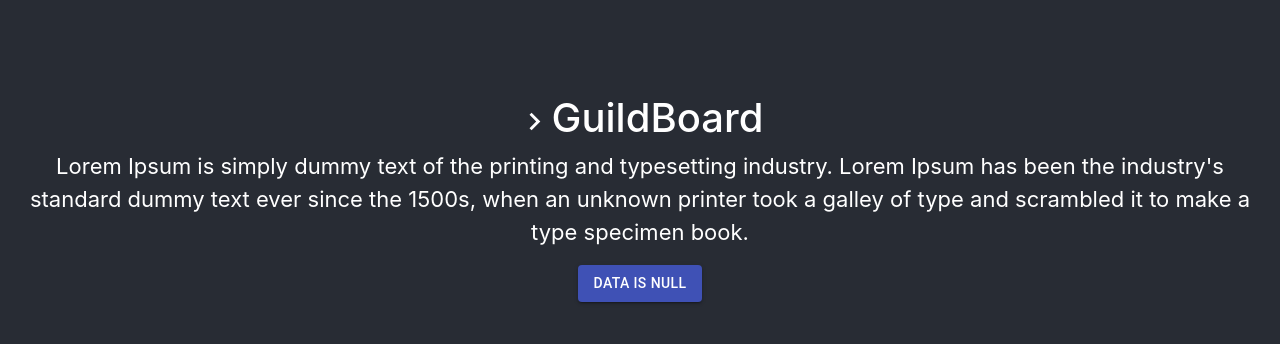
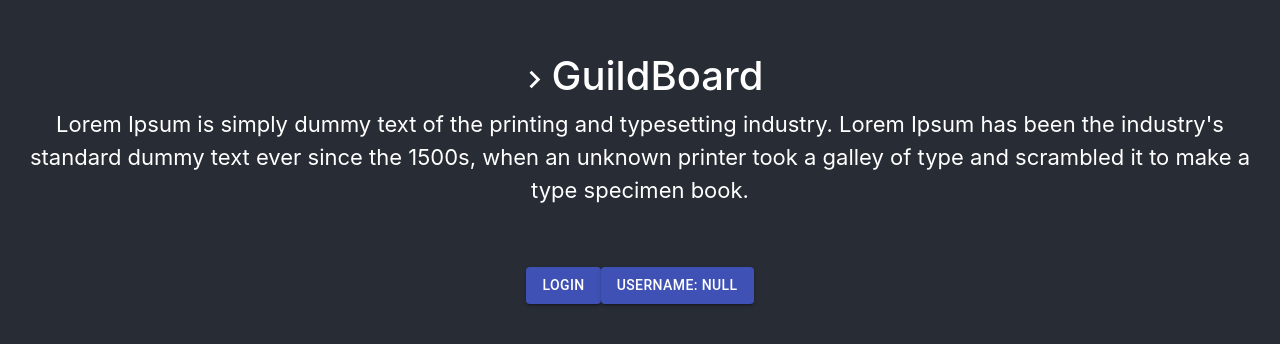
Before and after one commit to charfweh/Discord-Oauth-Mern, a React (Create React App) app in the folder clientside/: page / in a window 1280 px wide. Shown: the part 202-546 px from the top of the page. Built offline with nearby package versions, Linux system fonts and the light colour scheme.

Commit message:
Backend and frontend connected

```diff
--- a/clientside/src/App.css
+++ b/clientside/src/App.css
@@ -25,3 +25,7 @@
 .infoContainer{
   font-size: 22px
 }
+
+.indexButtons{
+  size: 15px;
+}
--- a/clientside/src/App.js
+++ b/clientside/src/App.js
@@ -16,7 +16,7 @@ class App extends React.Component {
           Lorem Ipsum has been the industry's standard dummy text ever since the 1500s,
           when an unknown printer took a galley of type and scrambled it to make a type specimen book.</p>
           </Container>
-          <ButtonComponent name = "Login" color = "primary"/>
+          <ButtonComponent/>
         </div>
       </div>
     );
--- a/clientside/src/Button.js
+++ b/clientside/src/Button.js
@@ -1,6 +1,8 @@
 import React from "react"
 import Button from  "@material-ui/core/Button"
 import axios from "axios"
+import './App.css';
+import { Box } from "@material-ui/core";
 
 class ButtonComponent extends React.Component{
     constructor(props){
@@ -9,19 +11,31 @@ class ButtonComponent extends React.Component{
             data: "null"
         }
     }
-    authHanlder = ()=>{
-        window.location = "https://google.com"
-        // axios.get("/login")
-        // .then(res=>{
-        //     this.setState({data: res.status.toString()})
-        //     console.log(res.data)
-        // }).catch(err=>{
-        //     console.error((err))
-        // })
-      }
+
+    //oauth url
+    authHandler = ()=>{
+    window.location.href = "https://discord.com/oauth2/authorize?client_id=536543417271058444&redirect_uri=http%3A%2F%2Flocalhost%3A3001%2Fauthorize%2Fcallback&response_type=code&scope=identify%20guilds"
+    }
+
+    // userdata method
+    getUserData = ()=> {
+        axios.get("/authorize/login").then(res=>{
+            console.log(res.data.username)
+            this.setState({
+                data : res.data.username
+            })
+        }).catch(err=>{
+            console.log(err)
+        })
+    }
+
+    // render method
     render(){
         return(
-            <Button variant="contained" onClick = {this.authHanlder} color = "primary">Data is {this.state.data}</Button>
+            <Box p = {5}>
+            <Button variant="contained" onClick = {this.authHandler} color = "primary">Login </Button>
+            <Button variant="contained" onClick = {this.getUserData} color = "primary">Username: {this.state.data} </Button>
+            </Box>
         )
     }
 }
```
